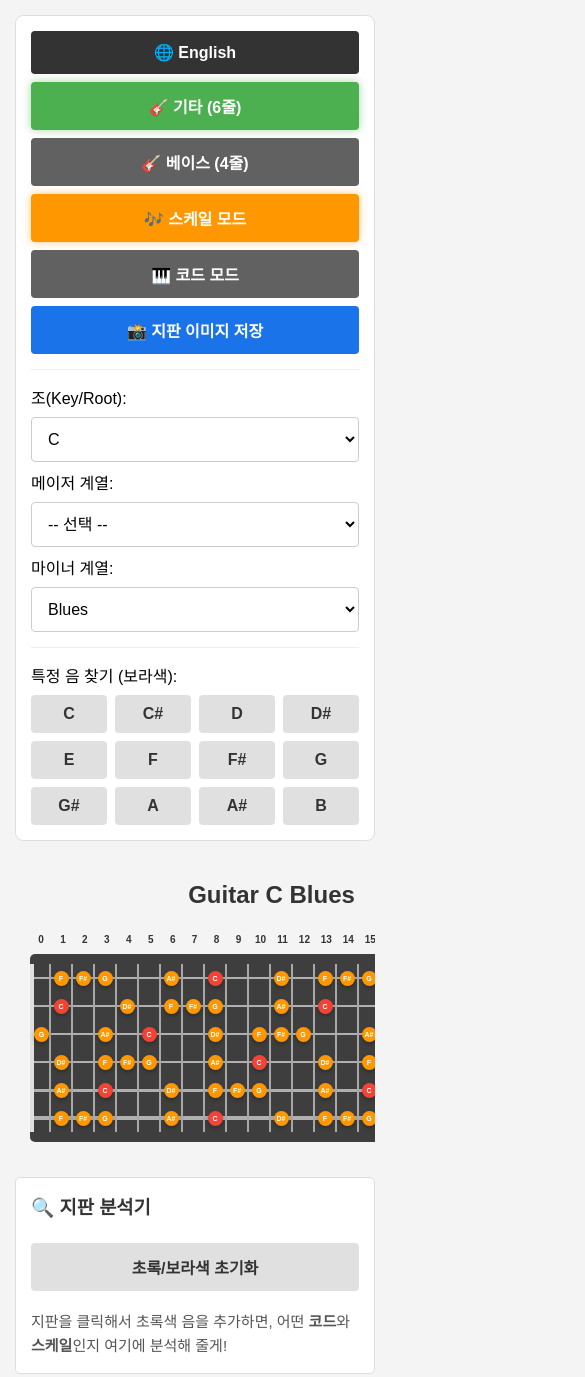
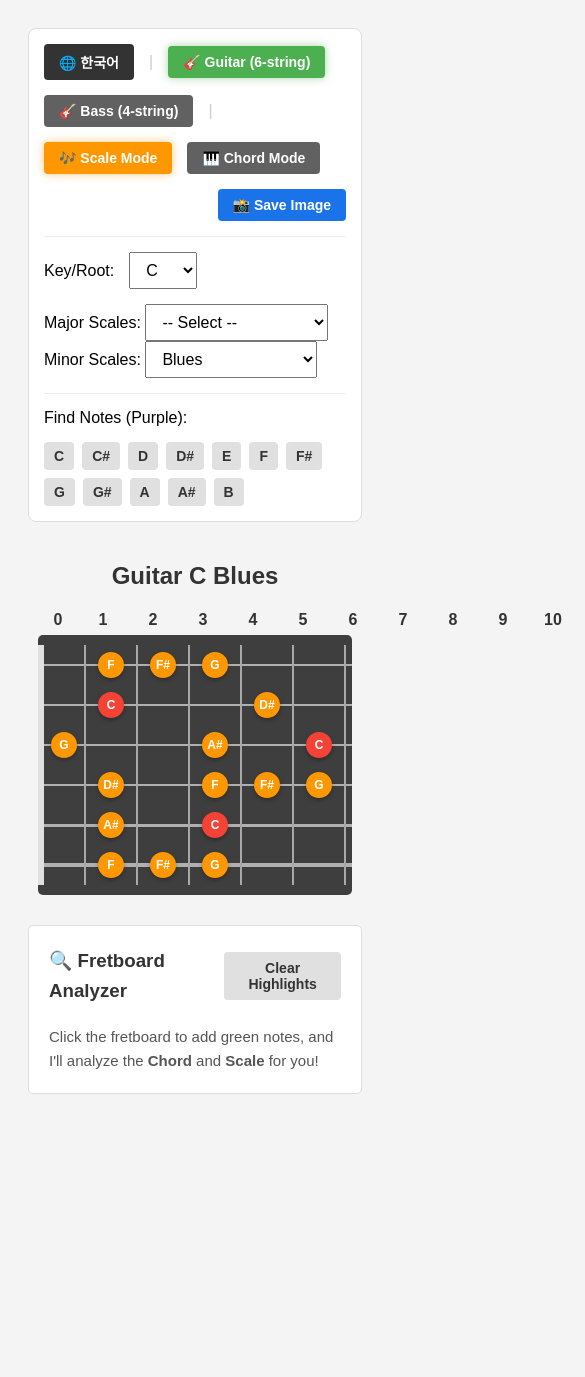
Before and after one commit to kimpandol/Guitar-Scale-Viewer, a plain HTML site: page index.html in a window 390 px wide. Shown: the top 1377 px of the page, 585 px wide, since content can reach past the window. After the commit the page ends 1122 px from the top, so only its background shows below. Drawn offline with nearby package versions, Linux system fonts and the light colour scheme.

Commit message:
Update index.html
Language

```diff
--- a/index.html
+++ b/index.html
@@ -8,17 +8,14 @@
       gtag('js', new Date());
       gtag('config', 'G-2ZD42Y9WN8');
     </script>
-
     <meta charset="UTF-8">
-    <meta name="viewport" content="width=device-width, initial-scale=1.0, maximum-scale=1.0, user-scalable=no">
     <title>기타 & 베이스 스케일/코드 뷰어</title>
     <script src="https://cdnjs.cloudflare.com/ajax/libs/html2canvas/1.4.1/html2canvas.min.js"></script>
     <style>
         body {
             font-family: sans-serif;
             background-color: #f4f4f4;
-            padding: 15px;
-            margin: 0;
+            padding: 20px;
         }
         .controls-container {
             background-color: #fff;
@@ -29,7 +26,7 @@
         }
         .controls-row {
             display: flex;
-            gap: 10px;
+            gap: 15px;
             align-items: center;
             flex-wrap: wrap;
             margin-bottom: 15px;
@@ -41,31 +38,18 @@
             width: 100%;
             height: 1px;
             background-color: #eee;
-            margin: 10px 0 15px 0;
+            margin: 5px 0 15px 0;
         }
         select {
             padding: 8px 12px;
             font-size: 16px;
-            border: 1px solid #ccc;
-            border-radius: 4px;
-            background-color: #fff;
-        }
-
-        .fretboard-scroll-wrapper {
-            width: 100%;
-            overflow-x: auto;
-            -webkit-overflow-scrolling: touch;
-            margin-bottom: 20px;
-            border-radius: 8px;
         }
 
         #capture-area {
             background-color: #f4f4f4;
-            padding: 20px 15px 15px 15px;
-            /* 🔥 뒷부분 짤림 현상 해결: 안의 내용물만큼 무조건 늘어나게 함 */
-            width: max-content;
-            min-width: 100%;
-            box-sizing: border-box;
+            padding: 20px 10px 10px 10px;
+            border-radius: 8px;
+            margin-bottom: 20px;
         }
 
         #capture-title {
@@ -83,10 +67,8 @@
             background-color: #3e3e3e;
             padding: 10px 0;
             border-radius: 5px;
+            overflow-x: auto;
             user-select: none;
-            /* 🔥 지판 배경 짤림 현상 해결 */
-            width: max-content;
-            min-width: 100%;
         }
 
         .string {
@@ -115,7 +97,7 @@
 
         .fret {
             flex: 1;
-            min-width: 45px;
+            min-width: 50px;
             height: 100%;
             border-right: 2px solid #a8a8a8;
             display: flex;
@@ -128,19 +110,19 @@
         .fret:hover { background-color: rgba(255, 255, 255, 0.1); }
         .fret:first-child {
             border-left: 6px solid #e0e0e0;
-            min-width: 35px;
+            min-width: 40px;
         }
 
         .note {
-            width: 24px;
-            height: 24px;
+            width: 26px;
+            height: 26px;
             border-radius: 50%;
             background-color: #ff9800;
             color: white;
             display: none;
             justify-content: center;
             align-items: center;
-            font-size: 11px;
+            font-size: 12px;
             font-weight: bold;
             z-index: 3;
             box-shadow: 0 2px 4px rgba(0,0,0,0.3);
@@ -172,20 +154,17 @@
             align-items: center;
             color: #333;
             font-weight: bold;
-            /* 🔥 번호 짤림 해결 */
-            width: max-content;
-            min-width: 100%;
         }
         .fret-number {
             flex: 1;
-            min-width: 45px;
+            min-width: 50px;
             text-align: center;
         }
-        .fret-number:first-child { min-width: 35px; }
+        .fret-number:first-child { min-width: 40px; }
 
         .analyzer {
-            margin-top: 10px;
-            padding: 15px;
+            margin-top: 20px;
+            padding: 20px;
             background-color: #fff;
             border: 1px solid #ddd;
             border-radius: 5px;
@@ -196,35 +175,32 @@
             color: #333;
             display: flex;
             align-items: center;
-            justify-content: space-between;
-            flex-wrap: wrap;
-            gap: 10px;
+            gap: 15px;
         }
-        .analyzer-content { font-size: 15px; color: #555; word-break: keep-all; }
+        .analyzer-content { font-size: 15px; color: #555; }
 
         .btn {
             background-color: #e0e0e0;
             border: none;
-            padding: 10px 15px;
+            padding: 8px 15px;
             border-radius: 4px;
             cursor: pointer;
             font-size: 14px;
             font-weight: bold;
             color: #333;
-            touch-action: manipulation;
         }
         .btn:hover { background-color: #ccc; }
 
         .lang-btn { background-color: #333; color: white; }
         .lang-btn:hover { background-color: #111; }
 
-        .instrument-btn { background-color: #616161; color: white; }
+        .instrument-btn { background-color: #616161; color: white; font-size: 14px; }
         .instrument-btn.active { background-color: #4CAF50; box-shadow: 0 0 8px rgba(76,175,80,0.5); }
 
-        .mode-btn { background-color: #616161; color: white; }
+        .mode-btn { background-color: #616161; color: white; font-size: 14px; }
         .mode-btn.active { background-color: #ff9800; box-shadow: 0 0 8px rgba(255,152,0,0.5); }
 
-        .find-note-btn { padding: 8px 12px; font-size: 14px; background-color: #e0e0e0; flex-grow: 1; text-align: center; }
+        .find-note-btn { padding: 6px 10px; font-size: 14px; background-color: #e0e0e0; }
         .find-note-btn.active { background-color: #9c27b0; color: white; box-shadow: 0 0 6px rgba(156, 39, 176, 0.6); }
 
         .capture-btn { background-color: #1a73e8; color: white; margin-left: auto; }
@@ -239,74 +215,6 @@
             margin-bottom: 5px;
         }
         .clickable-scale:hover { color: #1152a3; font-weight: bold; }
-
-        /* 🔥 모바일 반응형 디자인 (여기서 모바일 사이즈를 확 줄였어!) */
-        @media (max-width: 768px) {
-            .controls-row {
-                flex-direction: column;
-                align-items: stretch;
-                gap: 8px;
-            }
-            .controls-row > span {
-                display: flex;
-                flex-direction: column;
-                gap: 8px;
-            }
-            .capture-btn {
-                margin-left: 0;
-            }
-            .btn {
-                width: 100%;
-                padding: 12px;
-                font-size: 16px;
-            }
-            select {
-                width: 100%;
-                padding: 12px;
-            }
-            #note-buttons-container {
-                display: grid !important;
-                grid-template-columns: repeat(4, 1fr);
-                gap: 5px;
-            }
-            .find-note-btn {
-                width: 100%;
-                padding: 10px 0;
-            }
-            .analyzer h3 {
-                flex-direction: column;
-                align-items: stretch;
-            }
-            #clear-custom-btn {
-                width: 100%;
-                margin-top: 10px;
-            }
-
-            /* 🔥 모바일용 지판 & 음표 크기 대폭 축소 (한눈에 17프렛까지 보이도록) */
-            .string {
-                height: 28px; /* 기타 줄 사이 간격 줄임 */
-            }
-            .fret {
-                min-width: 20px; /* 프렛 가로 너비를 확 줄임 */
-            }
-            .fret:first-child {
-                min-width: 15px;
-                border-left-width: 4px; /* 너트 굵기도 약간 줄임 */
-            }
-            .fret-number {
-                min-width: 20px;
-                font-size: 10px; /* 번호 폰트 크기 축소 */
-            }
-            .fret-number:first-child {
-                min-width: 15px;
-            }
-            .note {
-                width: 15px; /* 동그라미 크기 줄임 */
-                height: 15px;
-                font-size: 7px; /* 글씨 크기 줄임 */
-                border-width: 1px;
-            }
-        }
     </style>
 </head>
 <body>
@@ -314,10 +222,13 @@
     <div class="controls-container">
         <div class="controls-row">
             <button id="lang-btn" class="btn lang-btn">🌐 English</button>
+            <span style="color:#ccc;">|</span>
             <button id="guitar-btn" class="btn instrument-btn active">🎸 기타 (6줄)</button>
             <button id="bass-btn" class="btn instrument-btn">🎸 베이스 (4줄)</button>
+            <span style="color:#ccc;">|</span>
             <button id="scale-mode-btn" class="btn mode-btn active">🎶 스케일 모드</button>
             <button id="chord-mode-btn" class="btn mode-btn">🎹 코드 모드</button>
+
             <button id="capture-btn" class="btn capture-btn">📸 지판 이미지 저장</button>
         </div>
 
@@ -348,12 +259,10 @@
         </div>
     </div>
 
-    <div class="fretboard-scroll-wrapper">
-        <div id="capture-area">
-            <h2 id="capture-title">Guitar C Blues</h2>
-            <div class="fret-numbers" id="fret-numbers"></div>
-            <div class="fretboard instrument-guitar" id="fretboard"></div>
-        </div>
+    <div id="capture-area">
+        <h2 id="capture-title">Guitar C Blues</h2>
+        <div class="fret-numbers" id="fret-numbers"></div>
+        <div class="fretboard instrument-guitar" id="fretboard"></div>
     </div>
 
     <div class="analyzer">
@@ -362,10 +271,11 @@
             <button id="clear-custom-btn" class="btn">초록/보라색 초기화</button>
         </h3>
         <div id="scale-analysis-result" class="analyzer-content">
-        </div>
+            </div>
     </div>
 
     <script>
+        // 🌐 언어 데이터 사전
         const i18n = {
             ko: {
                 langBtn: "🌐 English",
@@ -380,7 +290,7 @@
                 lblChord: "코드 종류: ",
                 lblFindNote: "특정 음 찾기 (보라색): ",
                 selectDefault: "-- 선택 --",
-                analyzerTitle: "🔍 지판 분석기",
+                analyzerTitle: "🔍 지판 분석기 (코드 & 스케일)",
                 clearBtn: "초록/보라색 초기화",
                 analyzerDefault: "지판을 클릭해서 초록색 음을 추가하면, 어떤 <strong>코드</strong>와 <strong>스케일</strong>인지 여기에 분석해 줄게!",
                 txtCurrentNotes: "현재 찍은 음: ",
@@ -417,7 +327,13 @@
             }
         };
 
-        let currentLang = 'ko';
+        // 🔥 접속자의 브라우저 언어 감지해서 초기 언어 설정하기
+        let currentLang = 'en'; // 기본값은 영어
+        const browserLang = navigator.language || navigator.userLanguage;
+        // 브라우저 언어 설정에 'ko'가 포함되어 있으면 한국어로 설정
+        if (browserLang && browserLang.toLowerCase().includes('ko')) {
+            currentLang = 'ko';
+        }
 
         const notes = ['C', 'C#', 'D', 'D#', 'E', 'F', 'F#', 'G', 'G#', 'A', 'A#', 'B'];
         const tunings = {
@@ -513,6 +429,7 @@
         function applyLanguage() {
             const t = i18n[currentLang];
 
+            // 버튼들
             document.getElementById('lang-btn').innerText = t.langBtn;
             document.getElementById('guitar-btn').innerText = t.guitarBtn;
             document.getElementById('bass-btn').innerText = t.bassBtn;
@@ -520,15 +437,18 @@
             document.getElementById('chord-mode-btn').innerText = t.chordModeBtn;
             document.getElementById('capture-btn').innerText = t.captureBtn;
 
+            // 라벨들
             document.getElementById('lbl-key').innerText = t.lblKey;
             document.getElementById('lbl-major').innerText = t.lblMajor;
             document.getElementById('lbl-minor').innerText = t.lblMinor;
             document.getElementById('lbl-chord').innerText = t.lblChord;
             document.getElementById('lbl-find-note').innerText = t.lblFindNote;
 
+            // 분석기 제목 및 초기화 버튼
             document.getElementById('lbl-analyzer-title').innerText = t.analyzerTitle;
             document.getElementById('clear-custom-btn').innerText = t.clearBtn;
 
+            // 셀렉트 박스 기본 문구 업데이트
             document.querySelectorAll('select option[value=""]').forEach(opt => opt.innerText = t.selectDefault);
 
             analyzeCustomNotes();
```
